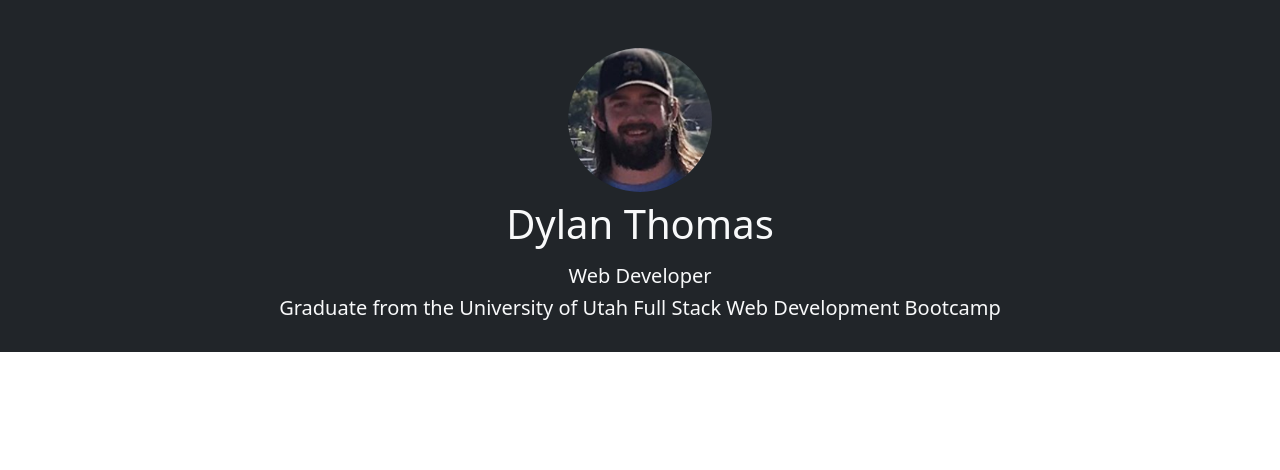
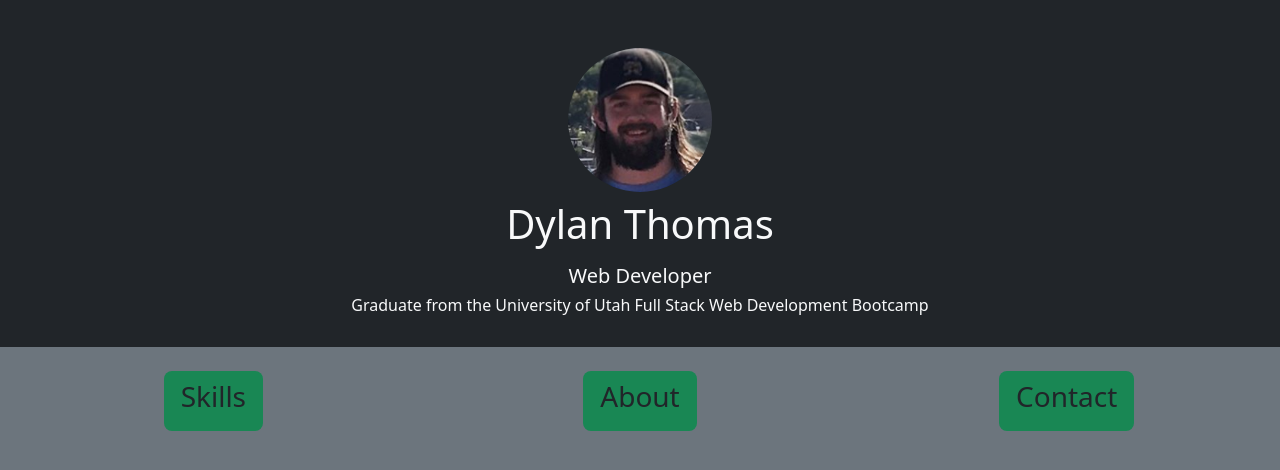
Before and after one commit to thomasdylan/portfolio, a Next.js app: page / in a window 1280 px wide. Shown: the top 470 px of the page. Built offline with nearby package versions, Linux system fonts and the light colour scheme.

Commit message:
Added more to landing page

```diff
--- a/components/AvatarDesc.tsx
+++ b/components/AvatarDesc.tsx
@@ -1,12 +1,15 @@
+import { useMediaQuery } from '@mui/material';
 import Avatar from '@mui/material/Avatar'
 import React from 'react'
 import { Container, Row, Col } from "react-bootstrap";
 
 const AvatarDesc = () => {
+  const isSmallScreen = useMediaQuery('(max-width:600px)');
+
   return (
     <>
         <Container fluid className='bg-dark text-light'>
-            <Row className='pt-5 pb-2'>
+            <Row className={`${isSmallScreen ? 'pt-3' : 'pt-5'} pb-2`}>
                 <Col className='d-flex justify-content-center'>
                     <Avatar
                     src='/tempAvatar.png'
@@ -25,9 +28,9 @@ const AvatarDesc = () => {
                     <h5>Web Developer</h5>
                 </Col>
             </Row>
-            <Row className='d-flex justify-content-center pb-4'>
+            <Row className={`${isSmallScreen ? 'pt-2' : 'pb-4'} d-flex justify-content-center `}>
                 <Col className='text-center'>
-                <h5>Graduate from the University of Utah Full Stack Web Development Bootcamp</h5>
+                    <h6>Graduate from the University of Utah Full Stack Web Development Bootcamp</h6>
                 </Col>
             </Row>
         </Container>
--- /dev/null
+++ b/components/LinkContainer.tsx
@@ -0,0 +1,38 @@
+import useMediaQuery from '@mui/material/useMediaQuery';
+import React from 'react'
+import { Container, Row, Col, Button } from 'react-bootstrap'
+
+const LinkContainer = () => {
+  const isSmallScreen = useMediaQuery('(max-width:600px)');
+  return (
+    <>
+      <Container fluid className='bg-secondary' style={{ minHeight: '100vh'}}>
+        <Row className={`${isSmallScreen ? 'pt-2' : 'pt-4'} justify-content-center`}>
+            <Col className='d-flex align-items-center justify-content-center'>
+                <Button variant='contained' className='bg-success' size='lg'>
+                    <Row>
+                      <h3>Skills</h3>
+
+                    </Row>
+                    <Row>
+
+                    </Row>
+                </Button>
+            </Col>
+            <Col className='d-flex align-items-center justify-content-center'>
+                <Button variant='contained' className='bg-success' size='lg'>
+                    <h3>About</h3>
+                </Button>
+            </Col>
+            <Col className='d-flex align-items-center justify-content-center'>
+                <Button variant='contained' className='bg-success' size='lg'>
+                    <h3>Contact</h3>
+                </Button>
+            </Col>
+        </Row>
+      </Container>
+    </>
+  )
+}
+
+export default LinkContainer
--- a/pages/index.tsx
+++ b/pages/index.tsx
@@ -3,6 +3,7 @@ import Head from 'next/head'
 import Image from 'next/image'
 //Component Imports
 import AvatarDesc from '../components/AvatarDesc'
+import LinkContainer from '../components/LinkContainer'
 //React Bootstrap imports
 import { Container, Row, Col } from 'react-bootstrap'
 
@@ -11,6 +12,7 @@ export default function Home() {
   return (
     <>
       <AvatarDesc />
+      <LinkContainer />
     </>
   )
 }
```
Lines whose indentation alone changed are shown as unchanged.
